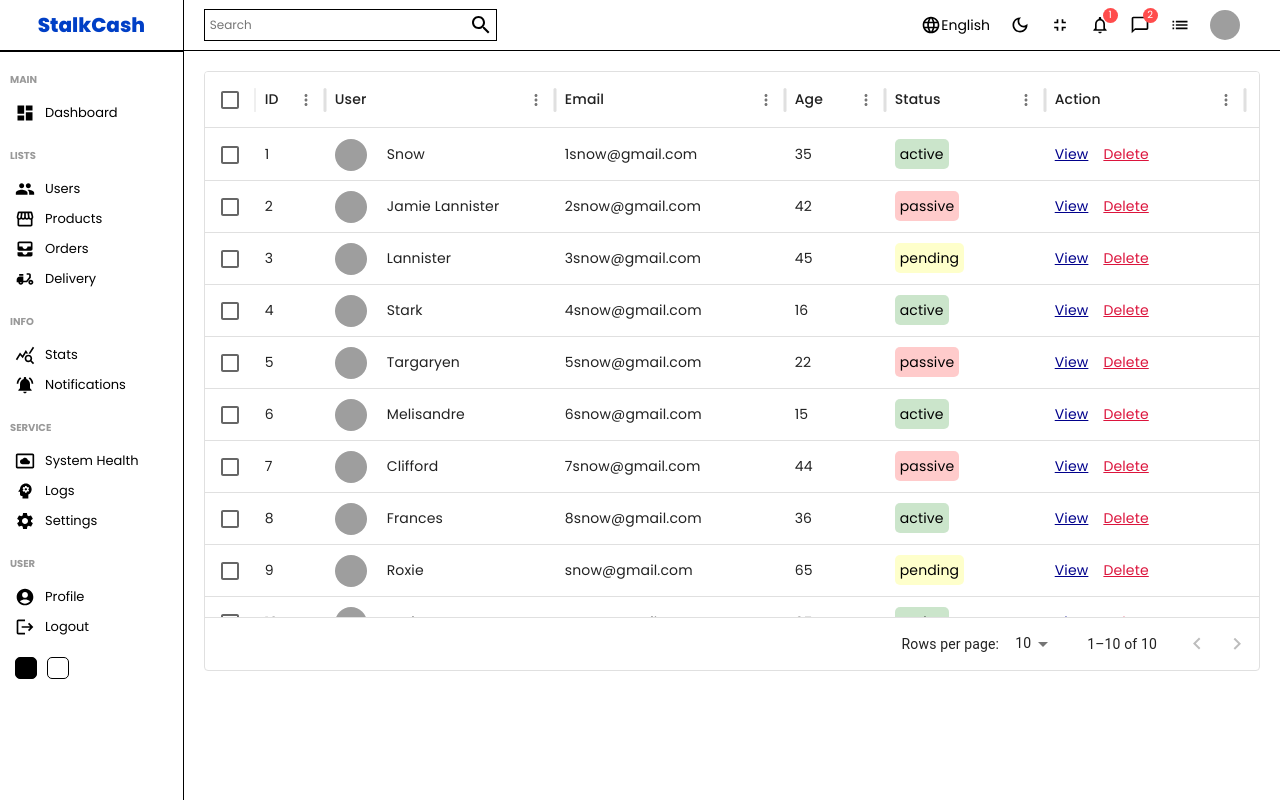
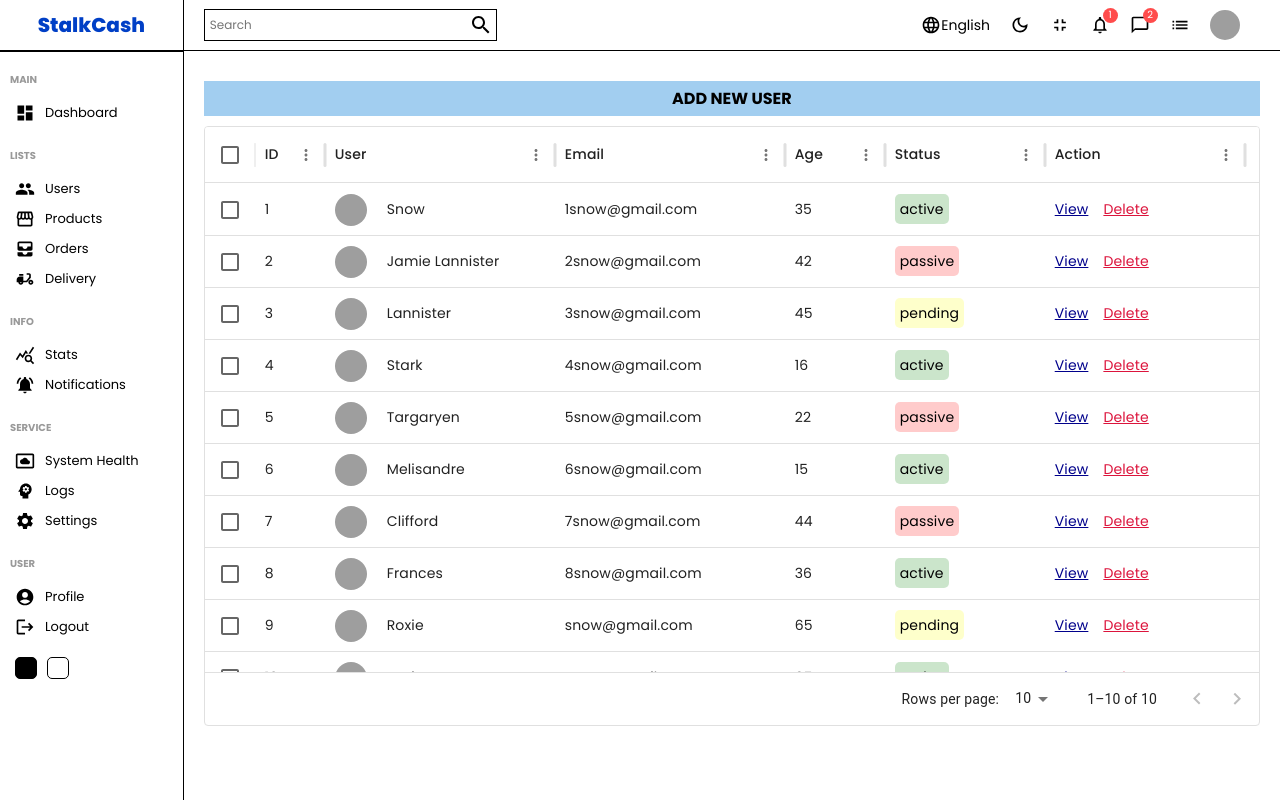
Before and after one commit to Garvit-Goyal/admin-app, a React (Create React App) app: page /users in a window 1280 px wide. Built offline with nearby package versions, Linux system fonts and the light colour scheme; grey boxes are pictures that could not be loaded.

Commit message:
Initial Routing - Done - React Router Dom Links

```diff
--- a/src/components/datatable/Datatable.jsx
+++ b/src/components/datatable/Datatable.jsx
@@ -2,6 +2,8 @@ import "./datatable.scss"
 import { userRows, userColumns } from "../../datatablesource";
 import { DataGrid } from '@mui/x-data-grid';
 import { Height, WidthFull } from "@mui/icons-material";
+
+import { Link } from "react-router-dom";
 
 const Datatable = () => {
 
@@ -9,7 +11,9 @@ const Datatable = () => {
         field: "action", headerName: "Action", width: 200, renderCell: () => {
             return (
                 <div className="cellAction">
-                    <div className="viewButton">View</div>
+                    <Link to={"/users/test"} style={{ textDecoration: "none", color: "black" }}>
+                        <div className="viewButton">View</div>
+                    </Link>
                     <div className="deleteButton">Delete</div>
                 </div>
 
@@ -19,6 +23,11 @@ const Datatable = () => {
 
     return (
         <div className="datatable">
+            <Link to={"/users/new"} style={{ textDecoration: "none", color: "black" }}>
+                <div className="addNewUser">
+                    ADD NEW USER
+                </div>
+            </Link>
             <DataGrid
                 rows={userRows}
                 columns={userColumns.concat(actionColumn)}
--- a/src/components/datatable/datatable.scss
+++ b/src/components/datatable/datatable.scss
@@ -1,6 +1,15 @@
 .datatable {
     height: 600px;
     padding: 20px;
+
+    .addNewUser{
+        text-align: center;
+        margin-top: 10px;
+        margin-bottom: 10px;
+        padding: 5px;
+        font-weight: bold;
+        background-color: rgb(162, 206, 240);
+    }
 
     .cellWithImg {
         display: flex;
--- a/src/components/sidebar/Sidebar.jsx
+++ b/src/components/sidebar/Sidebar.jsx
@@ -12,11 +12,15 @@ import SettingsIcon from '@mui/icons-material/Settings';
 import AccountCircleRoundedIcon from '@mui/icons-material/AccountCircleRounded';
 import LogoutIcon from '@mui/icons-material/Logout';
 
+import { Link } from "react-router-dom";
+
 const Sidebar = () => {
     return(
         <div className="sidebar">
             <div className="top">
-                <span className="logo">StalkCash</span>
+                <Link to={"/"} style={{textDecoration:"none", cursor:"pointer"}}>
+                    <span className="logo">StalkCash</span>
+                </Link>
             </div>
             <hr/>
             <div className="center">
@@ -27,10 +31,12 @@ const Sidebar = () => {
                         <span>Dashboard</span>
                     </li>
                     <p className="title">LISTS</p>
+                    <Link to={"/users"} style={{textDecoration:"none", color:"black"}}>
                     <li>
                         <GroupIcon className="icon"/>
                         <span>Users</span>
                     </li>
+                    </Link>
                     <li>
                         <StorefrontIcon className="icon"/>
                         <span>Products</span>
```
